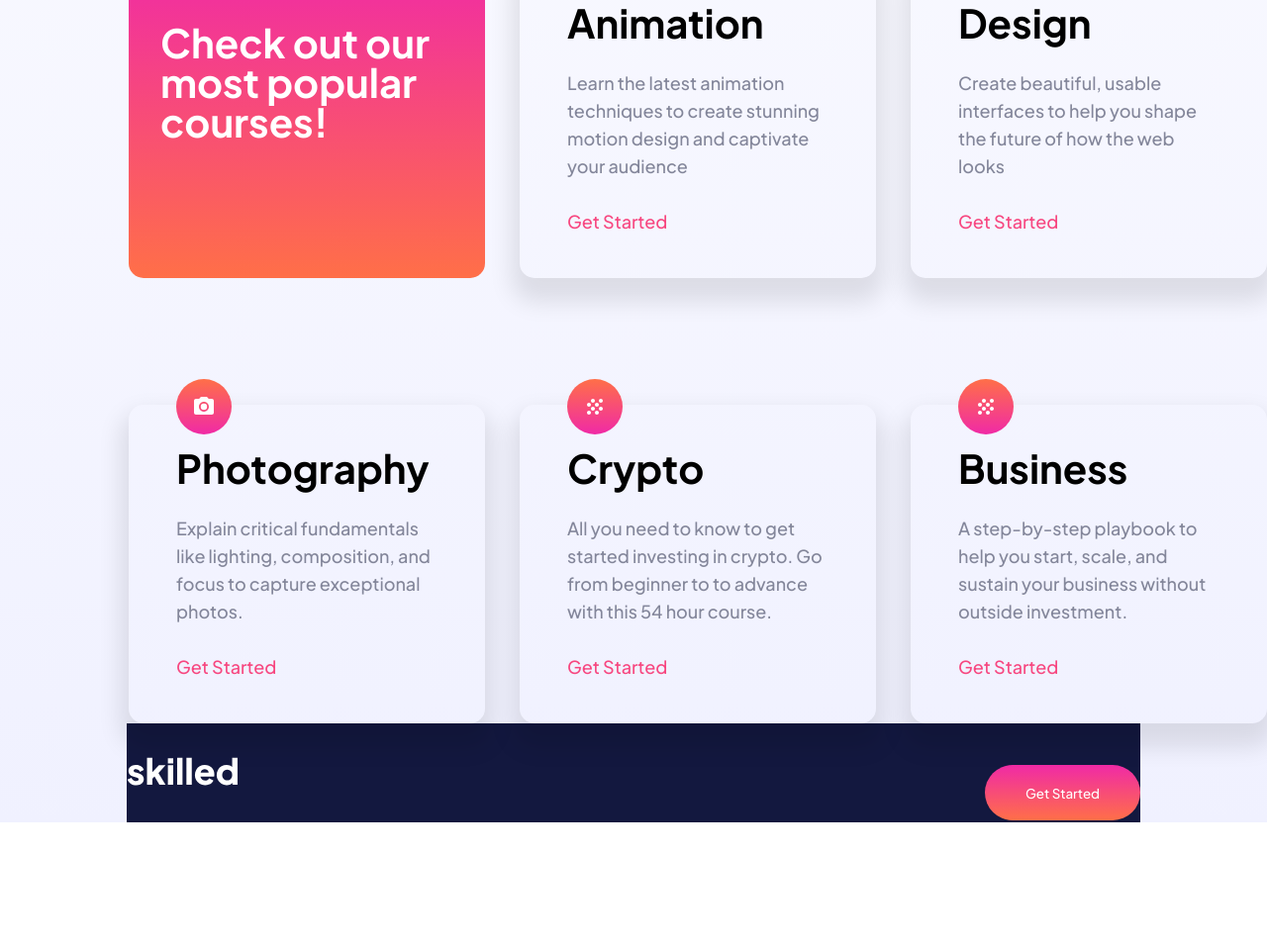
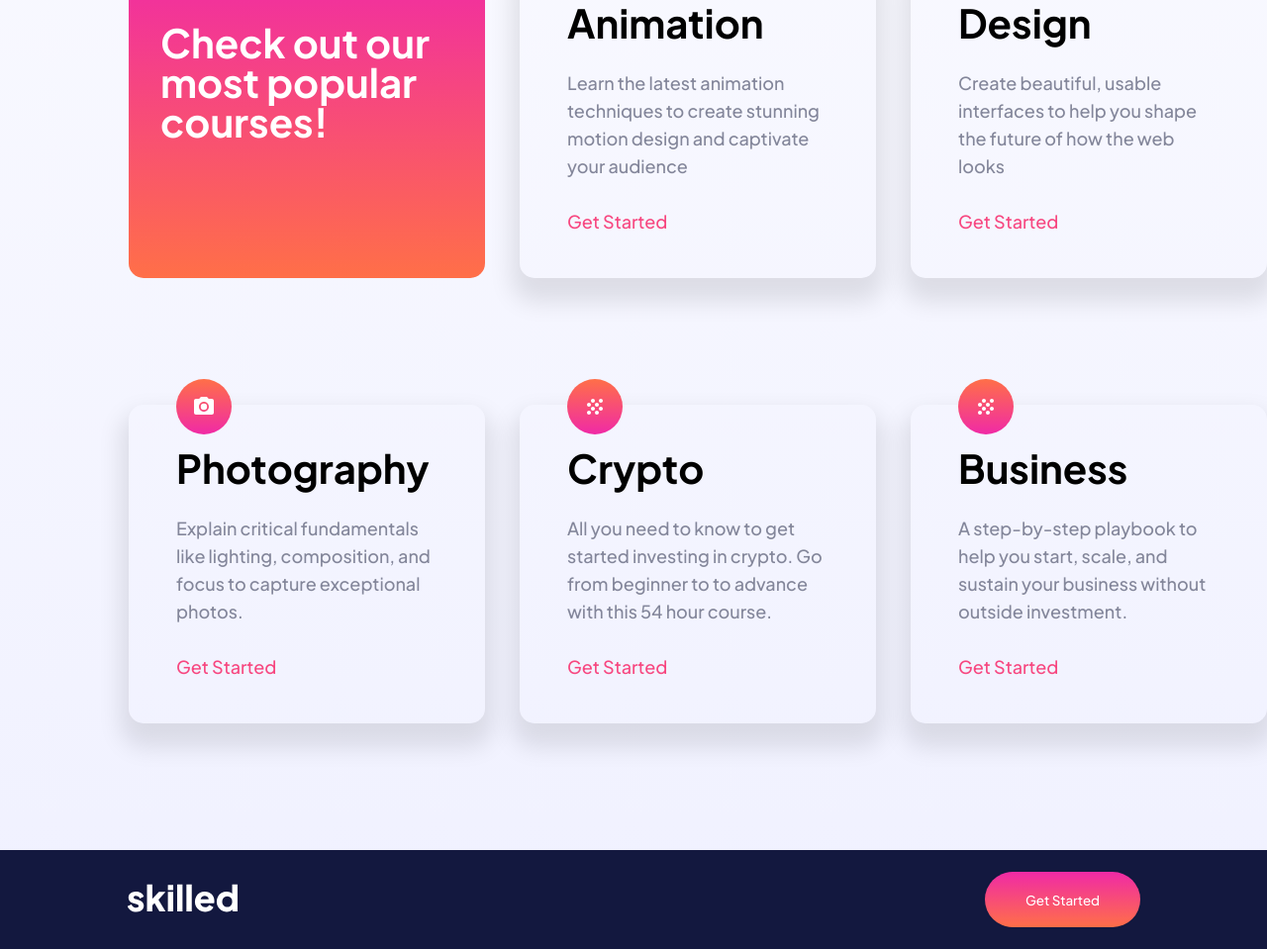
Before and after one commit to maxxdroid/e-learning_landing_page, a plain HTML site: page index.html in a window 1280 px wide. Shown: the part 941-1900 px from the top of the page at 99% size. Before the commit the page ends 1772 px from the top, so only its background shows below. Drawn offline with Linux system fonts and the light colour scheme.

Commit message:
landing-page

```diff
--- a/index.html
+++ b/index.html
@@ -83,11 +83,13 @@
         </div>
     </section>
     </main>
-    <footer class="footer-container">
-        <a href="#" class="class-logo">
-            <img src="./assets/logo-light.svg" alt="logo">
-        </a>
-        <button class="btn">Get Started</button>
+    <footer>
+        <div class="footer-container">
+            <a href="#" class="class-logo">
+                <img src="./assets/logo-light.svg" alt="logo">
+            </a>
+            <button class="btn">Get Started</button>
+        </div>
     </footer>
 </body>
 </html>
--- a/style.css
+++ b/style.css
@@ -92,6 +92,7 @@ header .btn {
     grid-template-rows: 322px 322px;
     row-gap: 8rem;
     justify-content: space-between;
+    margin-bottom: 4rem;
 }
 
 .card p {
@@ -138,28 +139,25 @@ header .btn {
 }
 
 .footer-container {
-    /* padding-left: 130px;
-    padding-right: 130px; */
-    margin-top: 10rem;
     display: flex;
     align-items: center;
+    align-content: center;
     justify-content: space-between; /*row like*/
     height: 100px;
     width: 80%;
-    margin: 0 auto; /*center the div*/
+    margin: 0 auto;
+     /*center the div*/
 }
 
 footer {
+    /* padding-top: 30px; */
     margin-top: 8rem;
     display: flex;
-    background-color: #13183F;
-    align-items: center;
-    justify-content: space-between;
+    background-color: hsl(233, 54%, 16%);
 }
 
 .footer-container .btn {
     background: linear-gradient(#F02AA6, #FF6f48);
-    margin-top: 40px;
     color: white;
     cursor: pointer;
     height: 56px;
```
